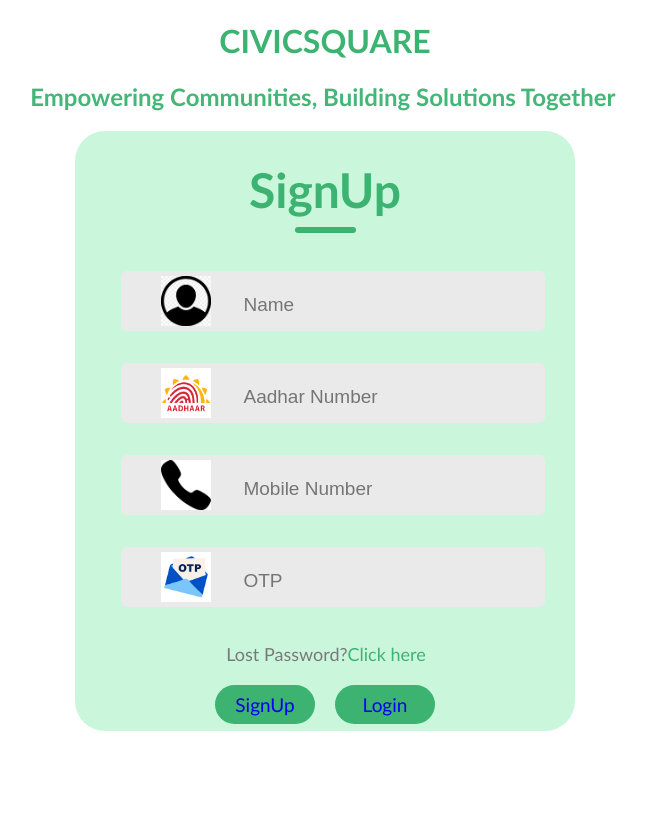
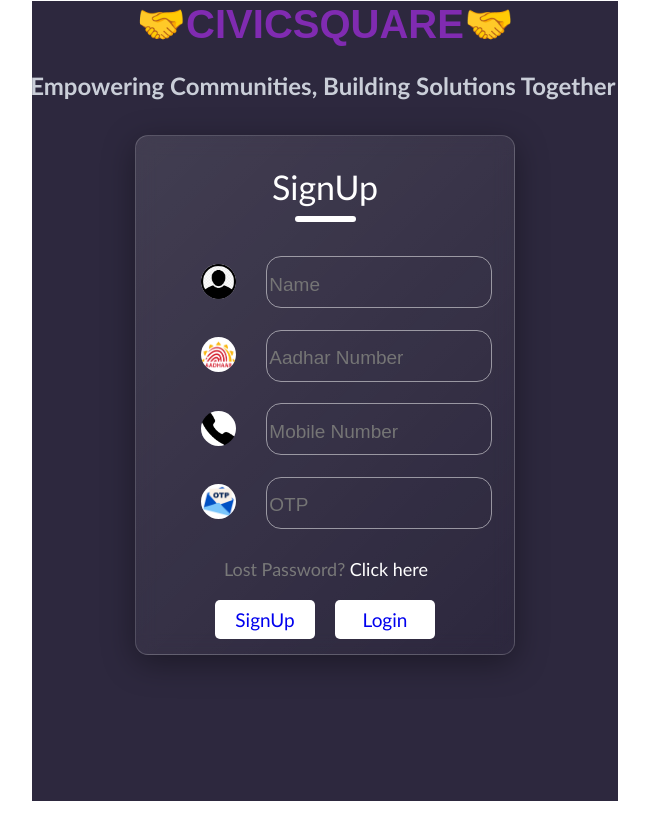
Before and after one commit to dhar127/CivicSquare, a React (Vite) app: page /signup in a window 1280 px wide. Shown: the whole page, without its empty margins (315-964 px from the left). Built offline with nearby package versions, Linux system fonts and the light colour scheme; what google-maps-react would draw is missing.

Commit message:
newlogincss

```diff
--- a/src/LoginSignUp.css
+++ b/src/LoginSignUp.css
@@ -16,48 +16,53 @@
     font-family: 'Trebuchet MS', 'Lucida Sans Unicode', 'Lucida Grande', 'Lucida Sans', Arial, sans-serif;
     align-items: center;
     justify-content: center;
-    background:#fff;
+    background:#2d283E;
     height: 100vh;
     -webkit-font-smoothing:antialised;
     -moz-osx-font-smoothin:grayscale;
     margin: 0;
-    color: black;
+
 }
-.container{
-    display:flex;
-    flex-direction:column;
-    background:#caf7dc;
-    padding-bottom: 30px;
+.container {
+    display: flex;
+    flex-direction: column;
+    background: linear-gradient(135deg,rgba(255,255,255,0.1),rgba(255,255,255,0));
+    backdrop-filter: blur(10px);
+    -webkit-backdrop-filter: blur(10px);
+    padding-bottom: 3px;
     align-items: center;
-    width: 500px;
-    height: 600px;
-    margin-top: 0px;
-    border:green;
-    align-self:center;
+    width: 380px;
+    height: 520px;
+    margin-top: 35px;
+    align-self: center;
     box-sizing: border-box;
-    border-radius: 30px;
+    border-radius: 13px;
+    position: relative;
+    border: 1px solid rgba(255,255,255,0.18);
+    box-shadow: 0 8px 32px 0 rgba(0,0,0,0.37);
+    overflow: hidden;
+
 }
 .header{
     display: flex;
     flex-direction: column;
     align-items: center;
     gap:9px;
-    width:50px;
+    width:25px;
     margin-top: 30px;
 }
 .text{
-    color:#3cb371;
-    font-size: 48px;
-    font-weight: 700;
+    color:#fff;
+    font-size: 34px;
+    font-weight: 450;
     align-items: center;
 }
-.h1login{
-    color: #3cb371;
-}
+
+
 .underline{
     width: 61px;
     height:6px;
-    background: #3cb371;
+    background: #fff;
     border-radius: 9px;
 }
 .inputs{
@@ -65,30 +70,50 @@
     display:flex;
     gap:15px;
     flex-direction: column;
+
 }
+form{
+    color: #222;
+}
+
+
 .input{
     display: flex;
     align-items: center;
-    margin: auto;
-    width: 400px;
-    height: 60px;
-    background: #eaeaea;
+    padding: 20px 10px 20px;
+    width: 200px;
+    height: 45px;
+    background: transparent;
     border-radius: 6px;
+    outline: none;
+    transition: 0.5s;
+    color:#fff;
+    border-color: #D1D7E0;
 }
+
 img {
 margin: 0px 30px;
-   width: 50px;
-   height: 50px;
+   width: 35px;
+   height: 35px;
+   border-radius: 25px;
 }
+.container form .input:valid ~span,
+.container form .input:focus ~span{
+    color: #fff;
+}
+
 .input input{
-    height: 55px;
-    width: 290px;
+    height: 35px;
+    width: 220px;
     background: transparent;
-    border: none;
+    border: .25px solid rgba(255, 255, 255, 0.5);  /* Change border color to white */
     outline: none;
-    color: #797979;
+    color: #fff;
     font-size: 19px;
     margin-top: 2px;
+    transition: 0.5s;
+    z-index: 10;
+    border-radius: 15px;
 }
 .forgot-password{
     padding-left: 2px;
@@ -98,7 +123,7 @@
 }
 span{
     cursor: pointer;
-    color: #3cb371;
+    color:#fff;
 }
 .submit-container{
    display: flex;
@@ -112,8 +137,8 @@
     align-items: center;
     width: 100px;
     height: 39px;
-    background: #3cb371;
-    border-radius: 50px;
+    background:#fff;
+    border-radius: 5px;
     font-size: 19px;
     font-weight: 300;
     cursor: pointer;
@@ -124,15 +149,32 @@
     color: #676767;
 
 }
-.h1log{
-    color:#3cb371;
-    margin-top: 10;
-    margin-left: 110px;
-    padding: 0%;
+.h1login{
+    color:#802BB1;
+    margin-top: 1px;
+    margin-top: 1px;
+    font-size: 40px;
+    font-family: arial, sans-serif;
+    animation: colorChange 2.5s ;
+}
+@keyframes colorChange {
+    0% {
+        color: white;
+        transform: translateX(-50px);
+    }
+    50%{
+        color: #D1D7E0;
+
+    }
+    100% {
+        color: #802BB1;
+        transform: translateX(0);
+    }
 }
 h2{
     animation: slideIn 2s ease infinite alternate;
-    color:#3cb371;
+    color:#D1D7E0;
+    margin-top: -4px;
 }
 
 @keyframes slideIn {
@@ -145,3 +187,50 @@
         opacity: 1;
     }
 }
+.container2{
+    display: flex;
+    flex-direction: column;
+    background: #2d283E;
+    padding-bottom: 30px;
+    align-items: center;
+    width: 400px;
+    height: 560px;
+    margin-top: -5px;
+    align-self: center;
+    box-sizing: border-box;
+    border-radius: 13px;
+    position: relative;
+    border: 3px solid black;
+    overflow: hidden;
+}
+.container2::before {
+    content: '';
+    width: 380px;
+    height: 140%;
+
+    background:  #45f3ff;
+    animation: animate 6s linear infinite;
+    position: absolute;
+}
+.container2::after {
+    content: '';
+    width: 380px;
+    height: 140%;
+    margin-top: 0px;
+    border-radius: 13px;
+    background: transparent;
+    z-index: 1;
+    inset:5 px;
+    animation-delay: -1.5s;
+    position: absolute;
+}
+
+/* Animation */
+@keyframes animate {
+    0% {
+        transform: rotate(0deg);
+    }
+    100% {
+        transform: rotate(360deg);
+    }
+}
--- a/src/LoginSignUp.jsx
+++ b/src/LoginSignUp.jsx
@@ -22,12 +22,12 @@
 
   return (
     <div className='full' align='center'>
-       <h1 className='h1login' >CIVICSQUARE</h1>
+      <h1 className='h1login'>🤝CIVICSQUARE🤝</h1>
       <h2>Empowering Communities, Building Solutions Together</h2>
       <div className="container" >
         <div className="header">
           <div className="text">
-            SignUp
+           SignUp
           </div>
           <div className="underline"></div>
         </div>
@@ -51,7 +51,7 @@
         </div>
         <div className="forgot-password" align="center">
           Lost Password?
-          <span onClick={handleRecovery}>Click here</span>
+          <span onClick={handleRecovery}>   Click here</span>
         </div>
         <div className="submit-container">
           <div className="submit" onClick={handleLogin}>
```
